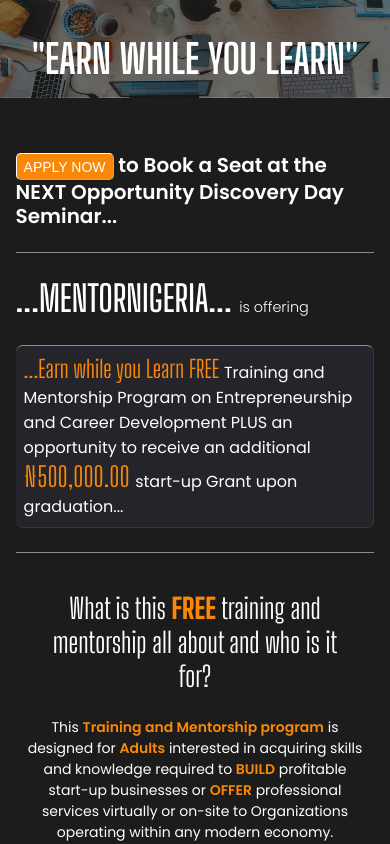
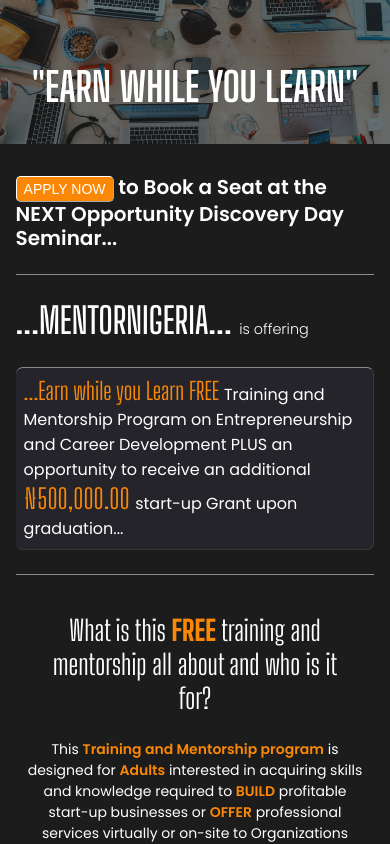
Before and after one commit to oluwajre/mentorNigeriaPage, a React (Create React App) app: page / in a window 390 px wide. Shown: the top 844 px of the page. Built offline with nearby package versions, Linux system fonts and the light colour scheme.

Commit message:
Changed index.css/ hero-sec-info

```diff
--- a/src/index.css
+++ b/src/index.css
@@ -365,12 +365,13 @@
 
 @media (max-width: 579px) {
   .hero-sec-wrapper {
-    height: 25vw;
+    height: 37vw;
     font-size: 2.5em;
   }
 
   .hero-sec-info {
     font-size: 2.5em;
+    padding: 1.5rem 4%;
   }
 
   .form-row-main {
```
